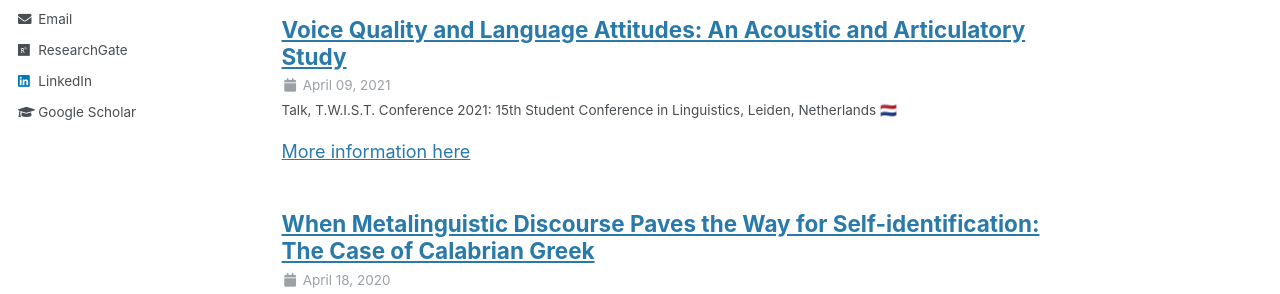
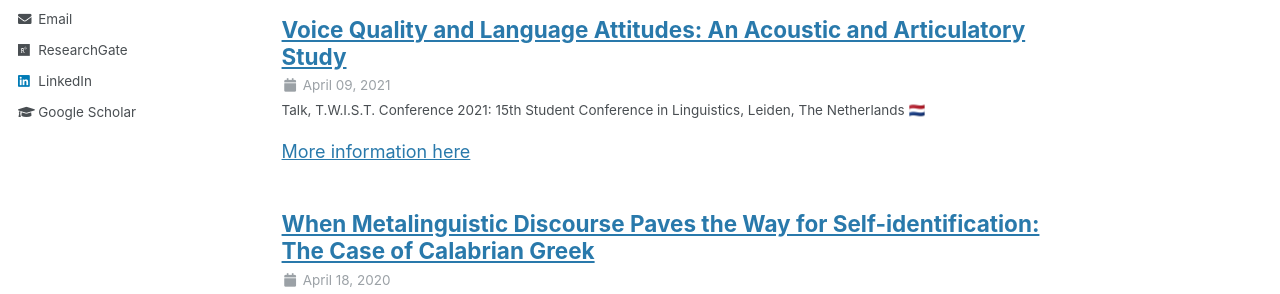
Before and after one commit to jgenette/jgenette.github.io, a Jekyll site: the page built from _pages/talks.html, in a window 1280 px wide and 900 px high, scrolled down 650 px. Shown: the part 299-593 px from the top of the window. Built offline with Jekyll 4.4.1, drawn with Linux system fonts in a browser that asks for light colours.

Commit message:
Update leiden_2.md

```diff
--- a/_talks/leiden_2.md
+++ b/_talks/leiden_2.md
@@ -5,7 +5,8 @@ type: "Talk"
 permalink: /talks/leiden_2
 venue: "T.W.I.S.T. Conference 2021: 15th Student Conference in Linguistics"
 date: 2021-04-09
-location: 'Leiden, Netherlands 🇳🇱'
+location: 'Leiden, The Netherlands 🇳🇱'
+pubtype: 'past'
 ---
 
 [More information here](https://conference.studieverenigingtwist.nl/2021/student-speakers)
```
